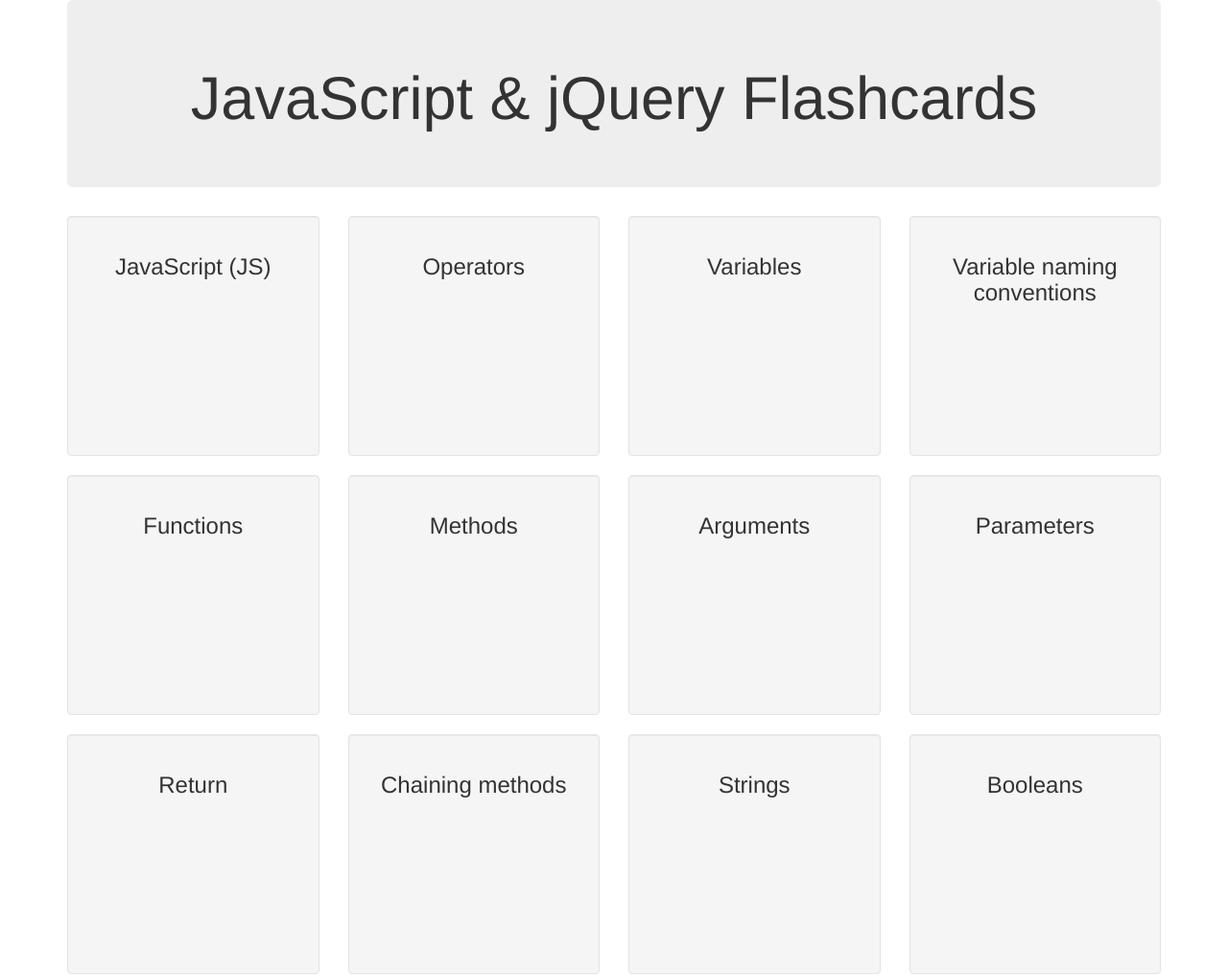
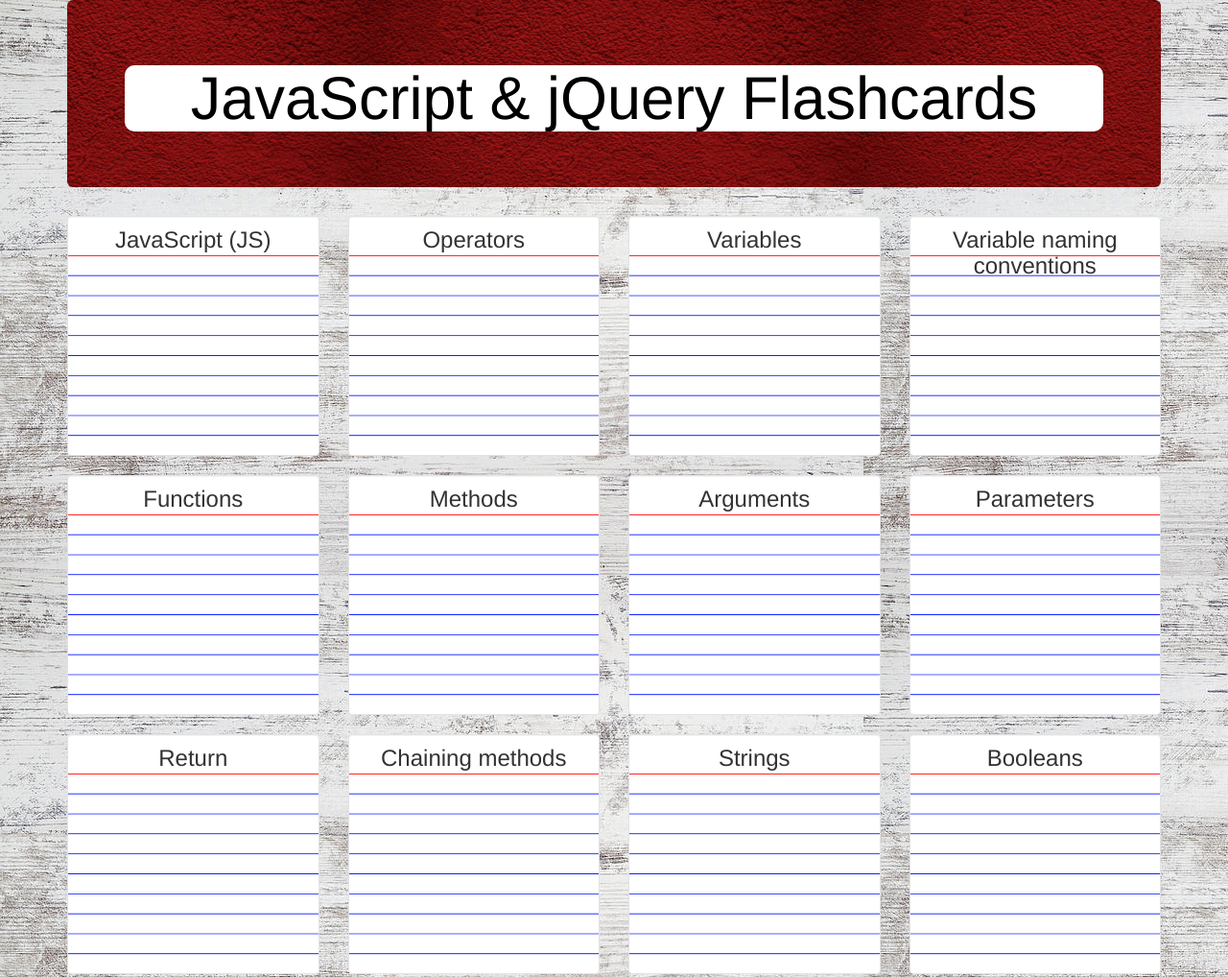
Before and after one commit to Pieharder/flashCards, a plain HTML site: page index.html in a window 1280 px wide. Shown: the top 1018 px of the page at 96% size. Drawn offline with Linux system fonts and the light colour scheme.

Commit message:
add custom styles

```diff
--- a/css/styles.css
+++ b/css/styles.css
@@ -1,11 +1,35 @@
 p {
   display: none;
+  margin-top: 42px;
 }
 
-h3, .jumbotron {
+.jumbotron {
   text-align: center;
+  background-image: url(../img/background.jpg);
+  color: #000000;
+  background-position: center;
+}
+
+.jumbotron h1 {
+  background-color: #ffffff;
+  border-bottom-left-radius: 75px;
+  border-radius: 10px;
+}
+
+h3 {
+  text-align: center;
+  margin-top: -8px;
+  padding: 0px;
 }
 
 .well {
   height: 250px;
+  background-image: url(../img/indexcard.png);
+  background-size: cover;
+  background-position: center;
+  background-repeat: no-repeat;
 }
+
+body {
+  background-image: url(../img/body.jpg);
+}
```
Also changed, not shown: img/background.jpg (added), img/body.jpg (added), img/indexcard.png (added).
